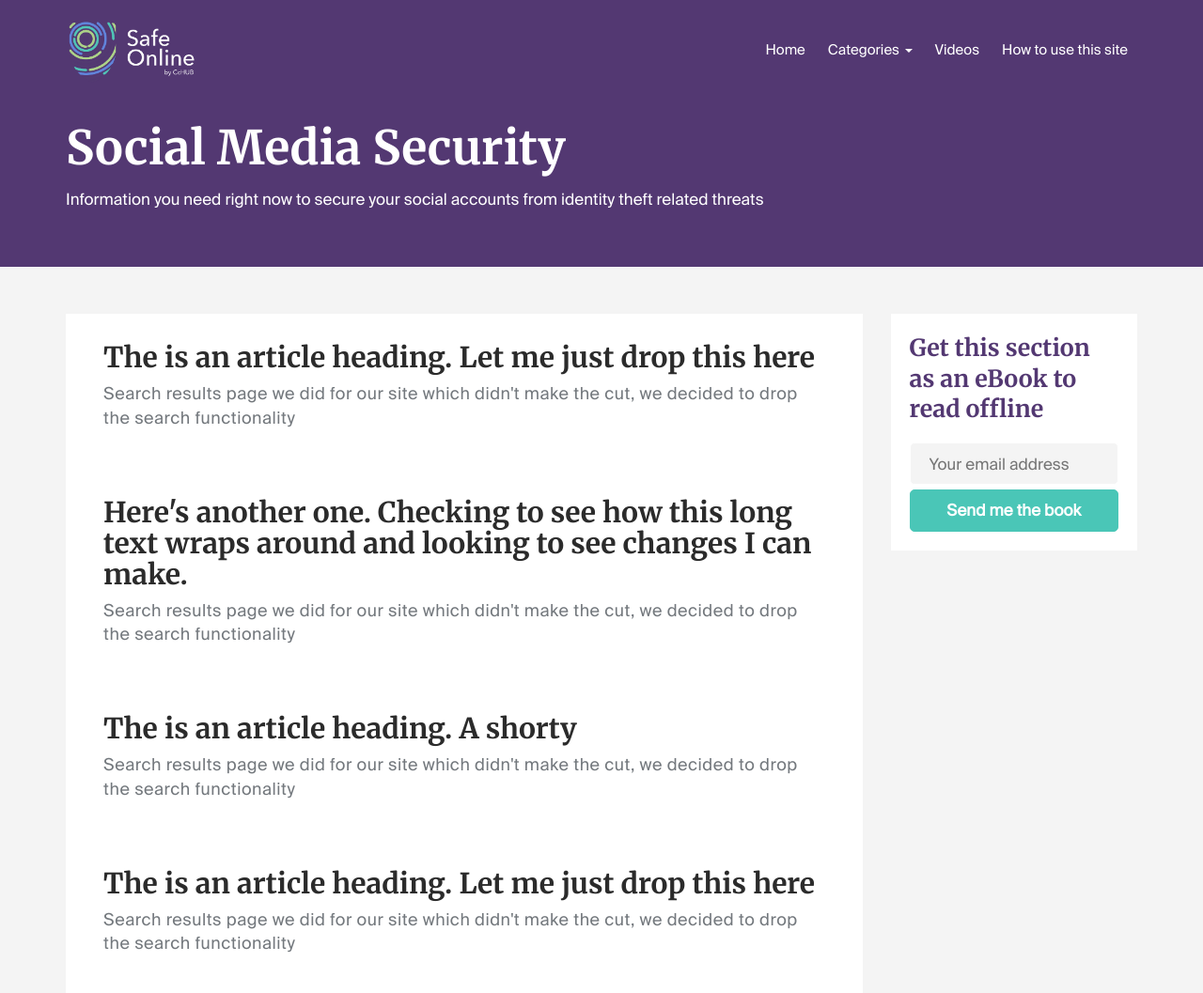
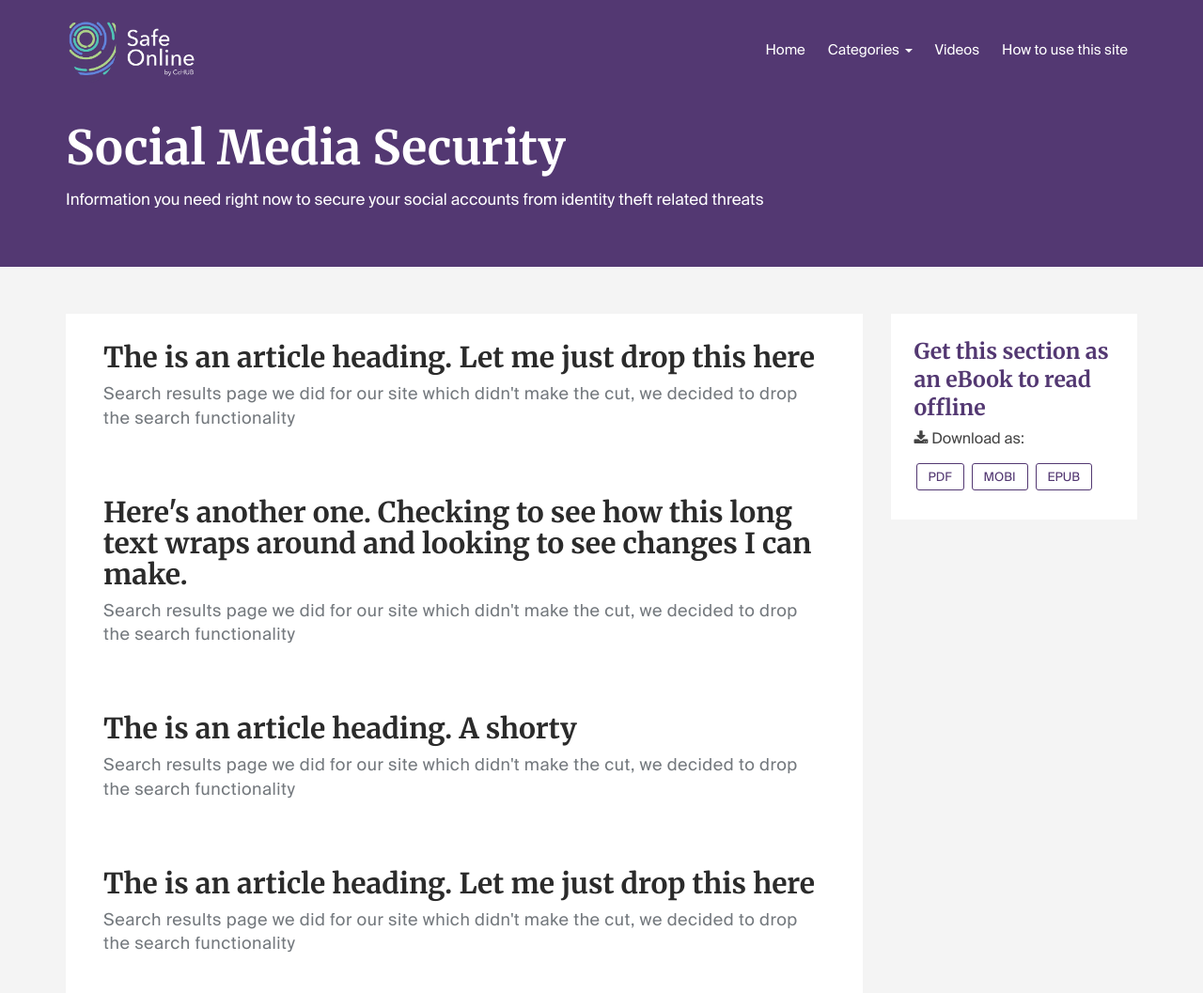
Before and after one commit to hydrocis/safeonlinedev, a PHP site: page /article-list.html in a window 1280 px wide. Shown: the top 1057 px of the page at 94% size. Run offline with PHP 8.4, Linux system fonts and the light colour scheme; some libraries are stand-ins or nearby versions.

Commit message:
SafeOnline - Added download links for ebooks for category

```diff
--- a/soguide/article-list.html
+++ b/soguide/article-list.html
@@ -136,24 +136,14 @@
                 </div>
 
                 <div class="col-sm-3 col-xs-12">
-
                     <div class="request_book">
                         <h4>Get this section as an eBook to read offline</h4>
-
-                        <div id="mc_embed_signup">
-                            <form action="https://cchubnigeria.us4.list-manage.com/subscribe/post?u=82466275db6f7b00d7fbd7a75&amp;id=c60c10df9a" method="post" id="mc-embedded-subscribe-form" name="mc-embedded-subscribe-form" class="validate" target="_blank" novalidate>
-                                <div id="mc_embed_signup_scroll">
-                                    <label for="mce-EMAIL"></label>
-                                    <input type="email" value="" name="EMAIL" class="email" id="mce-EMAIL" placeholder="Your email address" required>
-
-                                    <div style="position: absolute; left: -5000px;" aria-hidden="true">
-                                        <input type="text" name="b_82466275db6f7b00d7fbd7a75_c60c10df9a" tabindex="-1" value=""></div>
-
-                                    <input type="submit" value="Send me the book" name="subscribe" id="mc-embedded-subscribe" class="button">
-                                </div>
-                            </form>
-                        </div>
-
+                        <span><i class="fa fa-download"></i> Download as:</span>
+                        <ul>
+                            <li><a href="">PDF</a></li>
+                            <li><a href="">MOBI</a></li>
+                            <li><a href="">EPUB</a></li>
+                        </ul>
                     </div>
 
                 </div>
--- a/soguide/less/style.less
+++ b/soguide/less/style.less
@@ -483,7 +483,7 @@ canvas {
         right: -65px;
         top: -52px;
         z-index: 1;
-        img {}
+
         @media @mobile {
             position: static;
             img {
@@ -493,53 +493,10 @@ canvas {
         }
     }
     .request_book {
+
         padding: 20px 0;
         font-family: @font-family-text !important;
-        p {
-            font-size: 20px;
-            font-weight: 200;
-            margin-bottom: 0;
-        }
-        span {
-            font-size: 12px;
-            font-family: @font-family-text;
-        }
-        form {
-            margin-top: 20px;
-        }
-        .email {
-            height: 45px;
-            border: 1px solid #fff;
-            border-radius: 50px;
-            padding: 20px;
-            box-shadow: none;
-            @media @mobile {
-                margin: 0 0 5px -5px;
-            }
-        }
-        input {
-            display: inline-block;
-            width: 250px;
-            color: grey;
-            font-family: @font-family-text !important;
-        }
-        .button {
-            height: 45px;
-            padding: 6px 20px;
-            border: 2px solid #fff;
-            background: none;
-            color: #fff;
-            background: #4AC6B7;
-            border-radius: 50px;
-            font-family: @font-family-text !important;
-            font-weight: bold;
-            &:hover {
-                background: #6184db;
-                border: 2px solid #6184db;
-                color: #fff;
-                transition: background 200ms linear, color 200ms linear;
-            }
-        }
+
     }
 }
 
@@ -604,54 +561,38 @@ canvas {
     }
 
     .request_book {
-        padding: 20px;
+        padding: 25px 25px 35px;
         background: #fff;
 
         h4 {
-            margin-bottom: -5px;
-            font-size: 25px;
+            margin-bottom: 5px;
+            font-size: 23px;
             line-height: 1.3;
             color: @purp;
         }
+        span {
+            font-size: 16px;
+        }
+        ul {
+            margin-top: 15px;
+        }
+        li {
+            display: inline;
+            margin: 5px 2px;
 
-        .email {
-            height: 45px;
-            border: 1px solid #fff;
-            border-radius: 5px;
-            padding: 20px;
-            box-shadow: none;
-            @media @mobile {
-                margin: 0 0 5px -5px;
-            }
-        }
-        input {
-            display: inline-block;
-            background: @bg-color;
-            color: grey;
-            font-family: @font-family-text !important;
-            width: 100%;
-        }
-        .button {
-            height: 45px;
-            padding: 6px 20px;
-            margin-top: 5px;
-            border: 1px solid #4AC6B7;
-            border-radius: 5px;
-            color: #fff;
-            background: #4AC6B7;
-            font-weight: bold;
-            width: 100%;
-            &:hover {
-                background: #6184db;
-                border: 2px solid #6184db;
-                color: #fff;
-                transition: background 200ms linear, color 200ms linear;
-            }
-        }
-        @media @mobile {
-            margin-top: 20px;
-            h4 {
-                margin-bottom: 10px;
+            a {
+                padding: 5px 12px;
+                border: 1px solid @purp;
+                border-radius: 3px;
+                color: @purp;
+                font-size: 13px;
+                &:hover {
+                    color: #fff;
+                    background: @purp;
+                    font-weight: bold;
+                    .transition;
+
+                }
             }
         }
 
```
Also changed, not shown: soguide/css/style.css.
